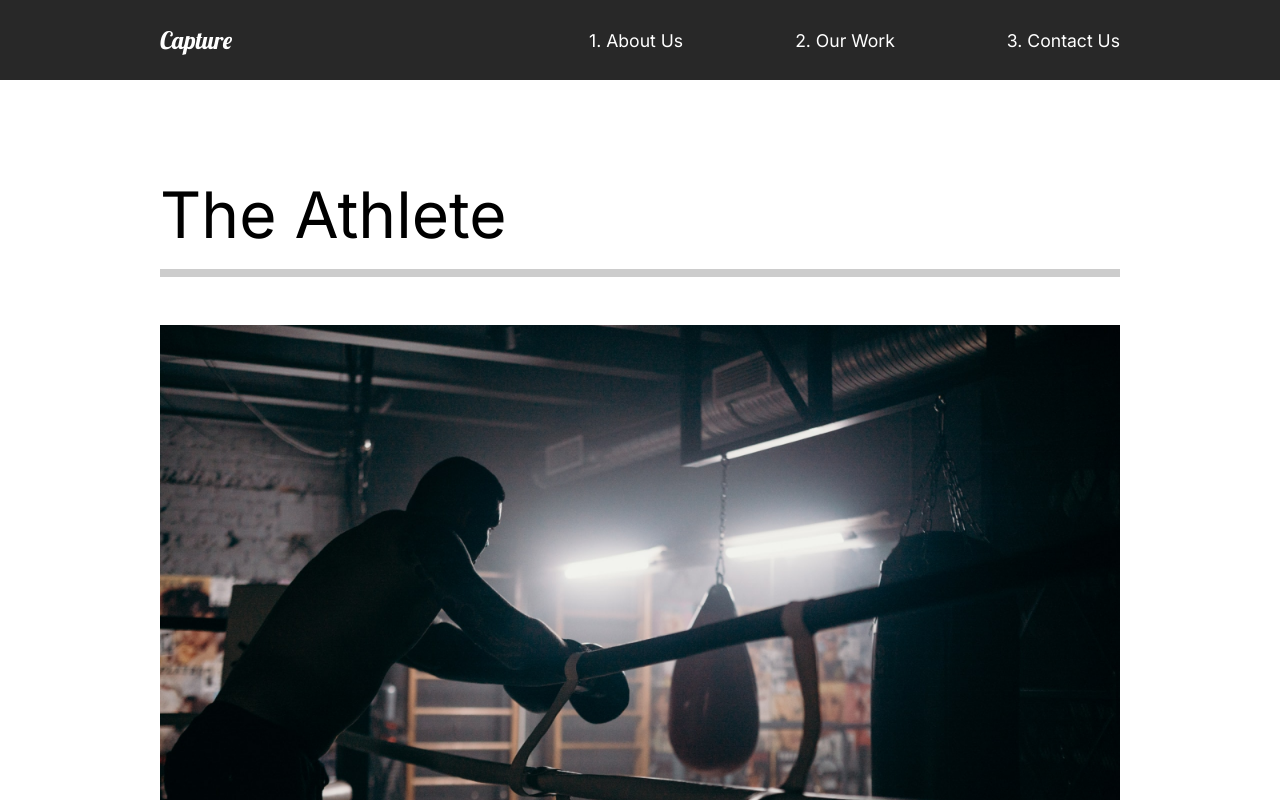
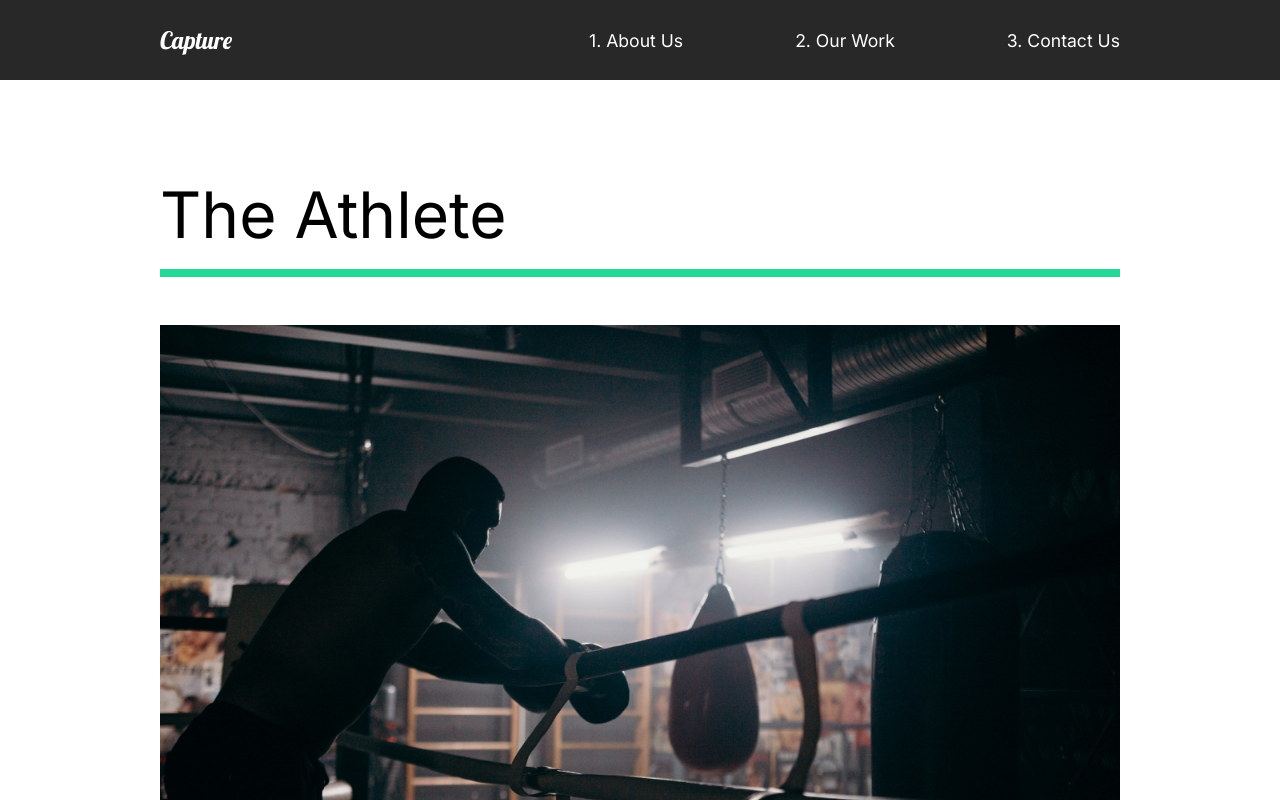
Before and after one commit to JoachimByrnesShay/capture-portfolio, a React (Vite) app: page /work in a window 1280 px wide. Shown: the top 800 px of the page. Built offline with nearby package versions, Linux system fonts and the light colour scheme.

Commit message:
add page animations on ourwork, an adjustment on aboutsection

```diff
--- a/src/animation.js
+++ b/src/animation.js
@@ -9,13 +9,13 @@ export const pageAnimation = {
         transition: {
             duration: 1,
             when: "beforeChildren",
-            staggerChildren: 0.25,
+            staggerChildren: 0.5,
         },
 
     },
     exit: {
         opacity: 0,
-        y: 300,
+        // y: 300,
         transition: {
             duration: 0.5,
         }
@@ -54,3 +54,25 @@ export const photoAnim = {
         }
     }
 }
+
+export const lineAnim = {
+    hidden: {width: '0%'},
+    show: {
+        width: '100%',
+        transition: {duration: 1}
+    }
+}
+
+export const slider = {
+    hidden: {x: "-130%", skew: '45deg'},
+    show: {
+        x: "100%",
+        skew: "0deg",
+        transition: {ease: "easeOut", duration: 1}
+    }
+}
+
+export const sliderContainer = {
+    hidden: {opacity: 1},
+    show: {opacity: 1, transition: {staggerChildren: 0.15, ease: "easeOut"}},
+}
--- a/src/components/AboutSection.jsx
+++ b/src/components/AboutSection.jsx
@@ -90,6 +90,9 @@ const AboutSection = () => {
           src={home1}
           alt="guy wth a camera"
           variants={photoAnim}
+          initial="hidden"
+          animate="show"
+          // can reset the initial and animate here to break the image out of the staggering that is set on the parent element
         />
       </StyledImage>
       <Wave />
--- a/src/pages/OurWork.jsx
+++ b/src/pages/OurWork.jsx
@@ -4,7 +4,14 @@ import goodtimes from "../img/goodtimes-small.png";
 import styled from "styled-components";
 import { Link } from "react-router-dom";
 import { motion } from "framer-motion";
-import { pageAnimation } from "../animation";
+import {
+  pageAnimation,
+  fade,
+  photoAnim,
+  lineAnim,
+  slider,
+  sliderContainer,
+} from "../animation";
 
 const OurWork = () => {
   return (
@@ -18,14 +25,39 @@ const OurWork = () => {
         color: "black",
       }}
     >
+      <motion.div
+        variants={sliderContainer}
+      >
+        <Frame1
+          variants={slider}
+        ></Frame1>
+        <Frame2
+          variants={slider}
+        ></Frame2>
+        <Frame3
+          variants={slider}
+        ></Frame3>
+        <Frame4
+          variants={slider}
+        ></Frame4>
+      </motion.div>
       <Movie>
-        <h2>The Athlete</h2>
-        <div className="line"></div>
+        <motion.h2 variants={fade}>
+          The Athlete
+        </motion.h2>
+        <motion.div
+          className="line"
+          variants={lineAnim}
+        ></motion.div>
+
         <Link to="/work/the-athlete">
-          <img
-            src={athlete}
-            alt="athlete"
-          />
+          <Hide>
+            <motion.img
+              variants={photoAnim}
+              src={athlete}
+              alt="athlete"
+            />
+          </Hide>
         </Link>
       </Movie>
       <Movie>
@@ -66,7 +98,7 @@ const Movie = styled.div`
 
   .line {
     height: 0.5rem;
-    background: #cccccc;
+    background: #23d997;
     margin-bottom: 3rem;
   }
   img {
@@ -76,4 +108,28 @@ const Movie = styled.div`
   }
 `;
 
+const Hide = styled.div`
+  overflow: hidden;
+`;
+
+const Frame1 = styled(motion.div)`
+  position: fixed;
+  left: 0;
+  top: 10%;
+  width: 100%;
+  height: 100vh;
+  background: #fffebf;
+  z-index: 2;
+`;
+
+const Frame2 = styled(Frame1)`
+  background: #ff8efb;
+`;
+const Frame3 = styled(Frame1)`
+  background: #8ed2ff;
+`;
+
+const Frame4 = styled(Frame1)`
+  background: #8effa0;
+`;
 export default OurWork;
```
